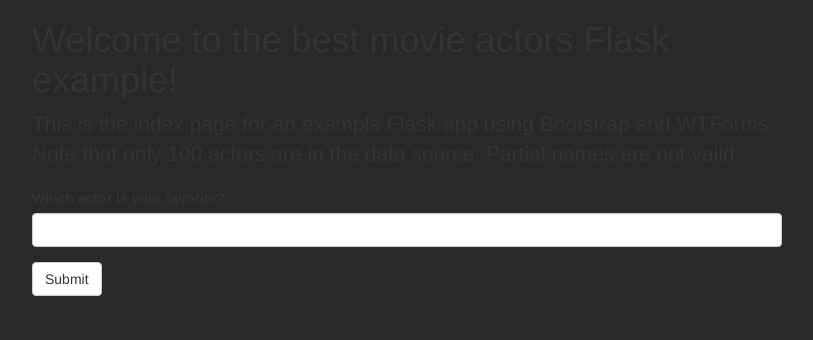
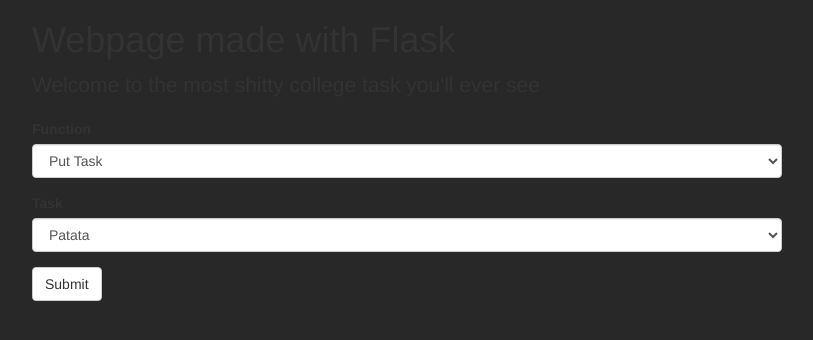
Before and after one commit to David-Llop/PracticaSD, a Flask app: page / in a window 1280 px wide. Shown: the top 340 px of the page, without its empty margins (38-851 px from the left). Run offline with Flask 2, Linux system fonts and the light colour scheme; some libraries are stand-ins or nearby versions.

Commit message:
Puta python, amb lo bonics que és el tipat estàtic

```diff
--- a/client.py
+++ b/client.py
@@ -0,0 +1,4 @@
+import xmlrpc.client
+
+proxy = xmlrpc.client.ServerProxy('http://localhost:9000')
+print(proxy.list_contents('webpage'))
--- a/webpage/main.py
+++ b/webpage/main.py
@@ -1,8 +1,12 @@
 from flask import Flask, render_template, redirect, url_for
 from flask_bootstrap import Bootstrap
 from flask_wtf import FlaskForm
-from wtforms import StringField, SubmitField
+from wtforms import StringField, SubmitField, SelectField
 from wtforms.validators import DataRequired
+import wtforms
+import xmlrpc.client
+
+proxy = xmlrpc.client.ServerProxy('http://localhost:9000')
 
 app = Flask(__name__)
 
@@ -12,28 +16,46 @@
 # Flask-Bootstrap requires this line
 Bootstrap(app)
 
+class OptionalIfFieldEqualTo(wtforms.validators.Optional):
+    # a validator which makes a field optional if
+    # another field has a desired value
+
+    def __init__(self, other_field_name, value, *args, **kwargs):
+        self.other_field_name = other_field_name
+        self.value = value
+        super(OptionalIfFieldEqualTo, self).__init__(*args, **kwargs)
+
+    def __call__(self, form, field):
+        other_field = form._fields.get(self.other_field_name)
+        if other_field is None:
+            raise Exception('no field named "%s" in form' % self.other_field_name)
+        if other_field.data == self.value:
+            super(OptionalIfFieldEqualTo, self).__call__(form, field)
+
 class NameForm(FlaskForm):
-    name = StringField('Which actor is your favorite?', validators=[DataRequired()])
+    function = SelectField('Function', choices=[('Put Task'), ('Create Worker'), ('Eliminate Worker')],validators=[DataRequired()])
+    task = SelectField('Task', choices=[('Patata'), ('Poma')], validators=[OptionalIfFieldEqualTo('function', 'Put Task')])
     submit = SubmitField('Submit')
 
 @app.route('/', methods=['GET', 'POST'])
 def index():
-    names = {"783dhfuisdhfuihdufasdhfsd", "asdfa"}
     # you must tell the variable 'form' what you named the class, above
     # 'form' is the variable name used in this template: index.html
     form = NameForm()
     message = ""
     if form.validate_on_submit():
-        name = form.name.data
-        if name == "a":
-            # empty the form field
-            form.name.data = ""
-            # id = get_id(ACTORS, name)
-            # redirect the browser to another route and template
-            return redirect("https://campusvirtual.urv.cat")
-        else:
-            message = "That actor is not in our database."
-    return render_template('index.html', names=names, form=form, message=message)
+        function = form.function.data
+        task = form.task.data
+        if function == 'Put Task':
+            proxy.put_task(task)
+            message = 'Tasca ' + str(task) + ' afegida'
+        if function == 'Create Worker':
+            id = proxy.create_worker()
+            message = 'Node ' + str(id) + ' creat'
+        if function == 'Eliminate Worker':
+            proxy.eliminate_worker(0)
+            message = 'Node eliminat'
+    return render_template('index.html', form=form, message=message)
 
 if __name__ == "__main__":
     app.run()
--- a/webpage/templates/index.html
+++ b/webpage/templates/index.html
@@ -10,7 +10,7 @@
 
 
 {% block title %}
-Best Movie Actors
+asdfa
 {% endblock %}
 
 
@@ -20,9 +20,9 @@
   <div class="row">
     <div class="col-md-10 col-lg-8 mx-lg-auto mx-md-auto">
 
-      <h1 class="pt-5 pb-2">Welcome to the best movie actors Flask example!</h1>
+      <h1 class="pt-5 pb-2">Webpage made with Flask</h1>
 
-      <p class="lead">This is the index page for an example Flask app using Bootstrap and WTForms. Note that only 100 actors are in the data source. Partial names are not valid.</p>
+      <p class="lead">Welcome to the most shitty college task you'll ever see</p>
 
       {{ wtf.quick_form(form) }}
 
```
Also changed, not shown: server.py (+35 -10 lines).
